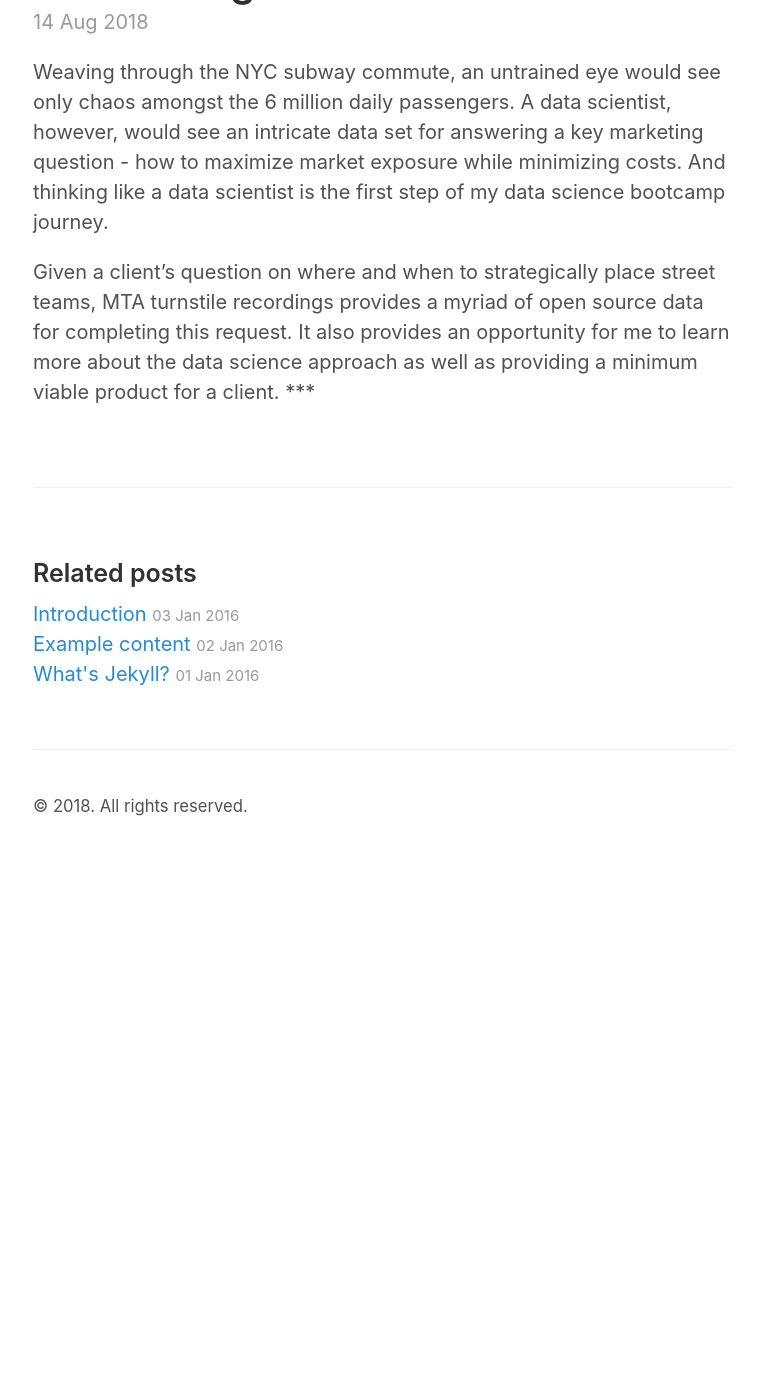
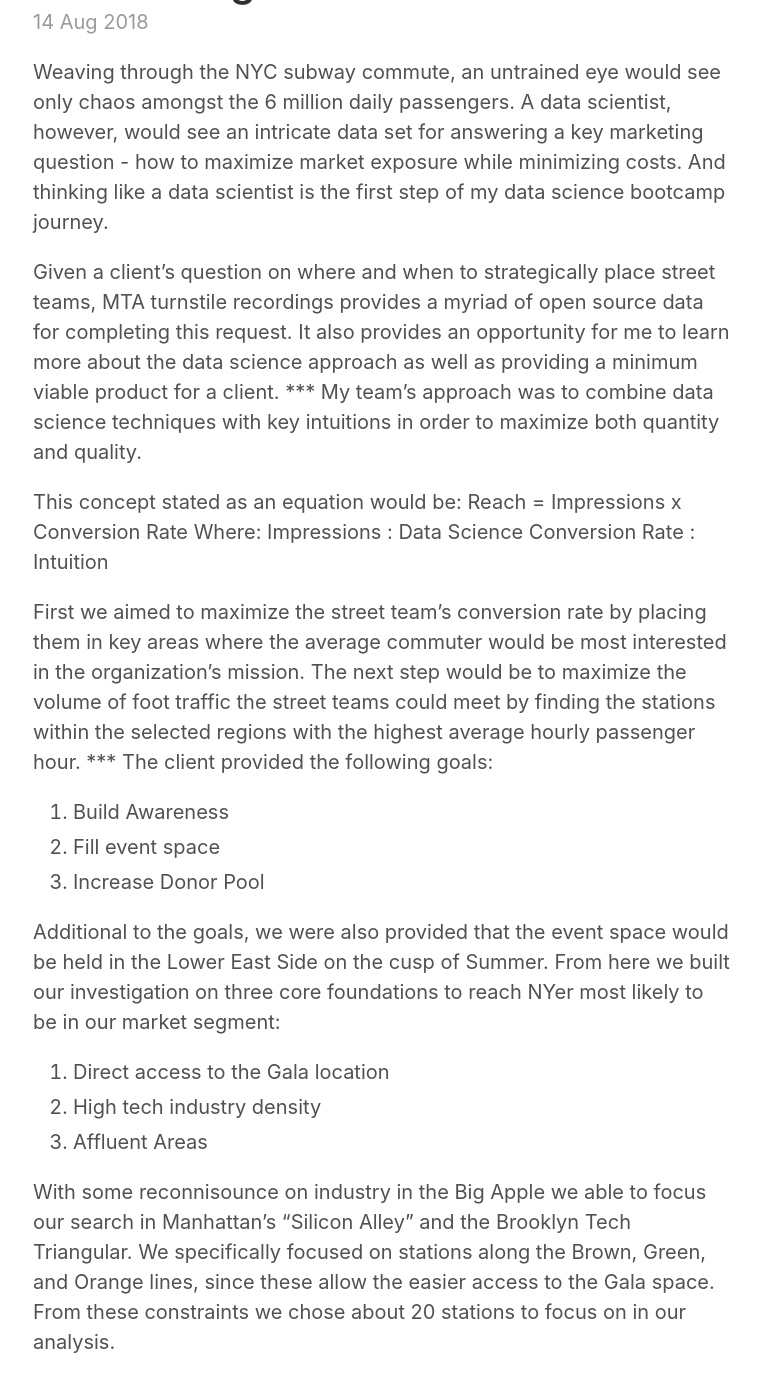
Before and after one commit to GKlick/GKlick.github.io, a Jekyll site: the page built from _posts/2018-08-14-Testing-Local-Images.md, in a window 1280 px wide and 1400 px high, scrolled down 206 px. Shown: the top 1392 px of the window, without its empty margins (257-1016 px from the left). Built offline with Jekyll 4.4.1, drawn with Linux system fonts in a browser that asks for light colours; before the commit the page ends 1066 px from its top, so only the background shows below that.

Commit message:
Update 2018-08-14-Testing-Local-Images.md

```diff
--- a/_posts/2018-08-14-Testing-Local-Images.md
+++ b/_posts/2018-08-14-Testing-Local-Images.md
@@ -7,3 +7,24 @@ Weaving through the NYC subway commute, an untrained eye would see only chaos am
 
 Given a client’s question on where and when to strategically place street teams, MTA turnstile recordings provides a myriad of open source data for completing this request. It also provides an opportunity for me to learn more about the data science approach as well as providing a minimum viable product for a client.
 ***
+My team’s approach was to combine data science techniques with key intuitions in order to maximize both quantity and quality.
+
+This concept stated as an equation would be:
+Reach = Impressions x Conversion Rate
+         Where:
+Impressions : Data Science
+Conversion Rate : Intuition
+
+First  we aimed to maximize the street team’s conversion rate by placing them in key areas where the average commuter would be most interested in the organization’s mission. The next step would be to maximize the volume of foot traffic the street teams could meet by finding the stations within the selected regions with the highest average hourly passenger hour.
+***
+The client provided the following goals:
+  1. Build Awareness
+  2. Fill event space
+  3. Increase Donor Pool
+
+Additional to the goals, we were also provided that the event space would be held in the Lower East Side on the cusp of Summer. From here we built our investigation on three core foundations to reach NYer most likely to be in our market segment:
+  1. Direct access to the Gala location
+  2. High tech industry density
+  3. Affluent Areas
+
+With some reconnisounce on industry in the Big Apple we able to focus our search in Manhattan’s “Silicon Alley” and the Brooklyn Tech Triangular. We specifically focused on stations along the Brown, Green, and Orange lines, since these allow the easier access to the Gala space. From these constraints we chose about 20 stations to focus on in our analysis.
```
